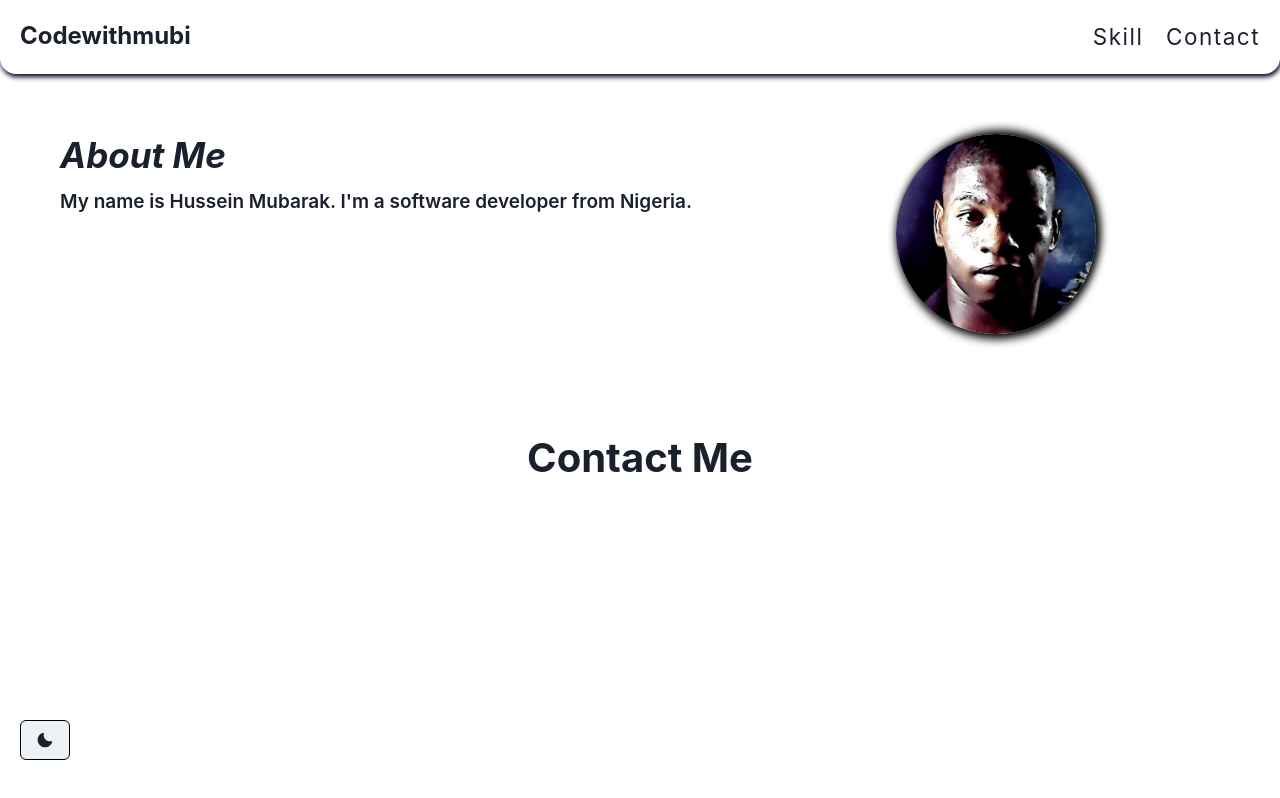
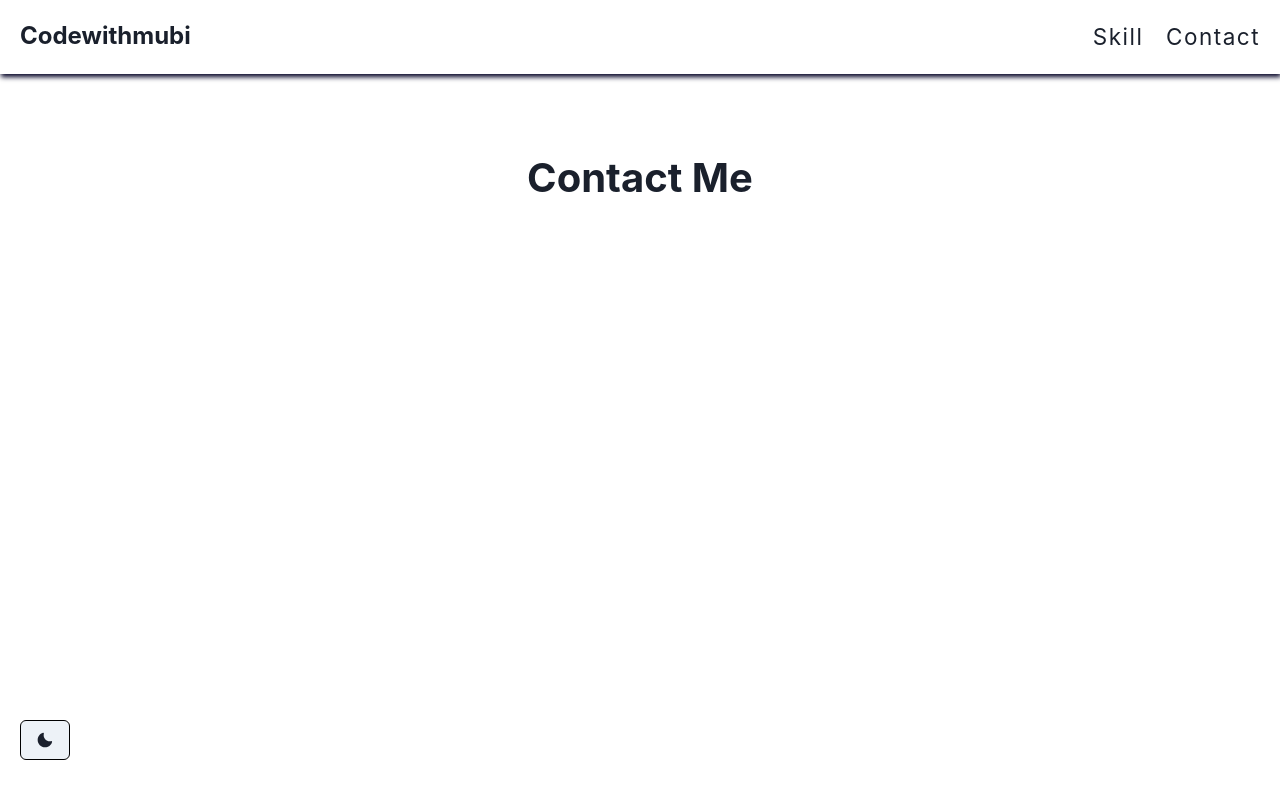
Before and after one commit to Kiddo-prog/My-portfolio, a React (Create React App) app: page /contact in a window 1280 px wide. Built offline with nearby package versions, Linux system fonts and the light colour scheme.

Commit message:
Added new files

```diff
--- a/src/App.js
+++ b/src/App.js
@@ -1,38 +1,15 @@
-import React, { useEffect } from "react";
+import React from "react";
 import "./App.css";
-import { Button, useColorMode, useColorModeValue } from "@chakra-ui/react";
-import Navigation from "./components/Navigation";
-import Menu from "./components/Menu.jsx";
-import { Outlet } from "react-router-dom";
-import { MoonIcon, SunIcon } from "@chakra-ui/icons";
-import About from "./routes/About";
+import About from "./routes/About.jsx";
+import Main from "./components/Main.jsx";
 
 function App() {
-  const { colorMode, toggleColorMode } = useColorMode("dark");
-  const bg = useColorModeValue("grey.500", "rgb(2,0,36)");
-  const color = useColorModeValue("black", "white");
-
-  useEffect(() => {
-    const setLocalStorage = () => {
-      localStorage.setItem("mode", colorMode);
-      return;
-    };
-    setLocalStorage();
-  });
+  // const DarkMode = useContext();
 
   return (
-    <div bgColor={bg} color={color}>
-      <Navigation mode={colorMode} />
+    <div>
       <About />
-      <Outlet />
-      <Menu />
-      <Button
-        onClick={toggleColorMode}
-        style={{ position: "fixed", bottom: "5%", left: "20px" }}
-        border={colorMode === "dark" ? "1px solid #fff" : "1px solid #000"}
-      >
-        {colorMode === "dark" ? <SunIcon /> : <MoonIcon />}
-      </Button>
+      <Main />
     </div>
   );
 }
--- /dev/null
+++ b/src/components/Color.jsx
@@ -0,0 +1,18 @@
+import React from "react";
+import { Button, useColorMode } from "@chakra-ui/react";
+import { MoonIcon, SunIcon } from "@chakra-ui/icons";
+
+export default function DarkMode() {
+  const { colorMode, toggleColorMode } = useColorMode();
+  return (
+    <>
+      <Button
+        onClick={toggleColorMode}
+        style={{ position: "fixed", bottom: "5%", left: "20px" }}
+        border={colorMode === "dark" ? "1px solid #fff" : "1px solid #000"}
+      >
+        {colorMode === "dark" ? <SunIcon /> : <MoonIcon />}
+      </Button>
+    </>
+  );
+}
--- /dev/null
+++ b/src/components/ContactMe.jsx
@@ -0,0 +1,18 @@
+import React from "react";
+import { Box, Heading } from "@chakra-ui/react";
+
+function ContactMe() {
+  return (
+    <Box id="contact" marginTop={["2em", "5em"]}>
+      <Heading
+        as="h2"
+        textAlign="center"
+        fontSize={["12px", "20px", "30px", "40px"]}
+      >
+        Contact Me
+      </Heading>
+    </Box>
+  );
+}
+
+export default ContactMe;
--- a/src/components/Navigation.jsx
+++ b/src/components/Header.jsx
@@ -4,7 +4,6 @@ import { Link } from "react-router-dom";
 // import { useColorMode } from "@chakra-ui/react";
 
 function Navigation({ mode }) {
-  // const { colorMode, toggleColorMode } = useColorMode("dark");
   const link = {
     letterSpacing: "1.5px",
     marginLeft: "1em",
@@ -16,15 +15,10 @@ function Navigation({ mode }) {
         mode === "dark" ? "1px 3px 5px #fff" : "1px 3px 5px rgb(2,0,36)"
       }
       p={5}
-      borderBottomRadius={["3em", "1em"]}
     >
       <Flex alignItems="center">
         <Box>
-          <Heading
-            fontSize={["13", "18", "21", "24"]}
-            display="flex"
-            alignSelf={["center", "flex-start"]}
-          >
+          <Heading fontSize={["13", "18", "21", "24"]} display="flex">
             <Link to="/">Codewithmubi</Link>
           </Heading>
         </Box>
--- a/src/components/Portfolio.jsx
+++ b/src/components/Portfolio.jsx
@@ -1,20 +1,46 @@
 import React from "react";
 import data from "../data.json";
-import { Box, Text, SimpleGrid } from "@chakra-ui/react";
+import {
+  Box,
+  Text,
+  SimpleGrid,
+  Image,
+  Button,
+  Heading,
+} from "@chakra-ui/react";
 
 function Portfolio() {
   const items = data.projects;
+  const styleLink = {
+    display: "flex",
+    margin: "auto",
+    width: "100%",
+  };
   return (
     <SimpleGrid
-      columns={[1, null, 3]}
+      columns={[1, null, 2, 3]}
       spacing="40px"
       padding={5}
       margin="1.5em"
-      justifyContent="center"
+      placeContent="center"
+      justifyItems="center"
     >
       {items.map((item) => (
-        <Box key={item.id}>
-          <Text w={["100%", null, "70%"]}>{item.description}</Text>
+        <Box key={item.id} border="2px solid" padding={3}>
+          <Image src={item.image} alt="portfolio" objectFit="contain" />
+          <Heading
+            textAlign="center"
+            fontSize={["15px", "20px", "25px", "27px"]}
+            marginTop="0.5em"
+          >
+            {item.title}
+          </Heading>
+          <Text w={["100%", null, "100%"]} margin="1em auto" letterSpacing={1}>
+            {item.description}
+          </Text>
+          <Button style={styleLink}>
+            <a href={item.link}>Visit</a>
+          </Button>
         </Box>
       ))}
     </SimpleGrid>
--- a/src/data.json
+++ b/src/data.json
@@ -3,15 +3,15 @@
           {
                "id": 1,
                "title": "Metabolite Web Site",
-               "image": "",
+               "image": "/images/shot2.png",
                "description": "Built with NextJs, designed with vanilla CSS",
-               "link": ""
+               "link": "https://www.google.com"
           },
           {
                "id": 2,
                "title": "News Aggregator",
                "image": "",
-               "description": "Created with Python web Framework, Django. With a sophisticated backend and a search functionality. Added Django Apscheduler for handling tasks, Postgresql for Database storage",
+               "description": "Created with Python web Framework, Django. With a robust backend and a search functionality, I added Django Apscheduler for handling tasks, Postgresql for Database storage",
                "link": ""
           },
           {
@@ -27,6 +27,13 @@
                "image": "",
                "description": "This Web App is powered by Python Framework, Django as backend, React for frontend... Design made with Bootstrap with great functionality, Chart powered by ChartJs",
                "link": ""
+          },
+          {
+               "id": 5,
+               "title": "Blog App",
+               "image": "",
+               "description": "This Web App is powered by Python Framework, Django as backend... Design made with Bootstrap with great functionality",
+               "link": ""
           }
      ]
 }
--- a/src/index.css
+++ b/src/index.css
@@ -1,7 +1,9 @@
+@import url('https://fonts.googleapis.com/css2?family=DM+Sans&family=Open+Sans:wght@400;500&display=swap');
 body {
   margin: 0;
   -webkit-font-smoothing: antialiased;
   -moz-osx-font-smoothing: grayscale;
+  font-family: 'Open Sans', sans-serif;
 }
 
 code {
--- a/src/index.js
+++ b/src/index.js
@@ -8,6 +8,10 @@ import { BrowserRouter, Routes, Route } from "react-router-dom";
 import Contact from "./routes/Contact";
 import Skill from "./routes/Skill";
 import theme from "./theme";
+import Navigation from "./components/Header.jsx";
+import Menu from "./components/Menu.jsx";
+import DarkMode from "./components/Color";
+
 import { ColorModeScript } from "@chakra-ui/react";
 
 const root = ReactDOM.createRoot(document.getElementById("root"));
@@ -16,12 +20,14 @@ root.render(
     <ChakraProvider theme={theme}>
       <ColorModeScript initialColorMode={theme.config.initialColorMode} />
       <BrowserRouter>
+        <Navigation />
         <Routes>
-          <Route path="/" element={<App />}>
+          <Route path="/" element={<App />} />
           <Route path="/skill" element={<Skill />} />
           <Route path="/contact" element={<Contact />} />
-          </Route >
         </Routes>
+        <Menu />
+        <DarkMode />
       </BrowserRouter>
     </ChakraProvider>
   </React.StrictMode>
--- a/src/routes/Contact.jsx
+++ b/src/routes/Contact.jsx
@@ -1,18 +1,10 @@
 import React from "react";
-import { Box, Heading, Flex } from "@chakra-ui/react";
+import ContactMe from "../components/ContactMe.jsx";
 
 function Contact() {
   return (
     <>
-      <Box id="contact" marginTop={['2em', "5em"]}>
-        <Heading
-          as="h2"
-          textAlign="center"
-          fontSize={["12px", "20px", "30px", "40px"]}
-        >
-          Contact Me
-        </Heading>
-      </Box>
+      <ContactMe />
     </>
   );
 }
```
Also changed, not shown: public/images/shot2.png (added).
